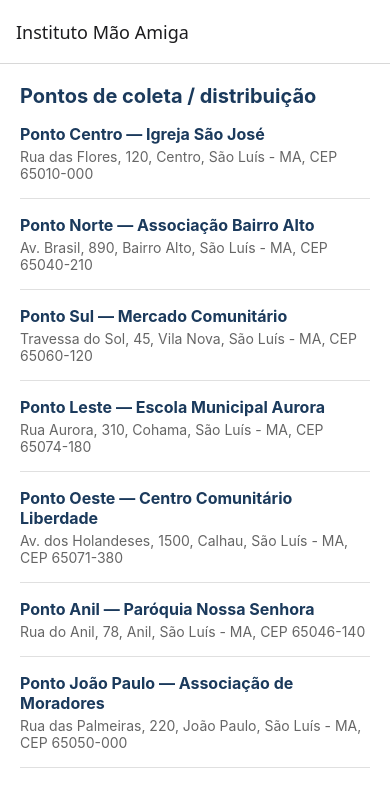
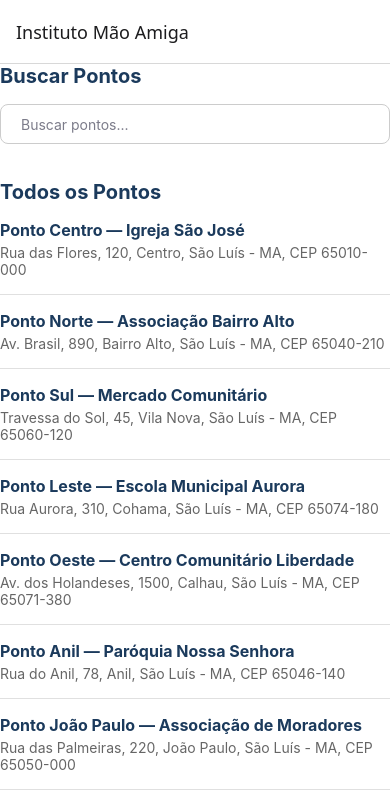
Before and after one commit to college-soft-eng-repos/instituto-mao-amiga, a React Native app: screen /Lista in a window 390 px wide. Shown: the top 808 px of the page. Built offline with nearby package versions, Linux system fonts and the light colour scheme.

Commit message:
feat: filtro de busca

```diff
--- a/TelaListaPontos.tsx
+++ b/TelaListaPontos.tsx
@@ -1,5 +1,6 @@
-import { View, Text, StyleSheet, TouchableOpacity, FlatList } from 'react-native';
+import { View, Text, StyleSheet, TouchableOpacity, FlatList, SafeAreaView, TextInput } from 'react-native';
 import type { NativeStackNavigationProp } from '@react-navigation/native-stack';
+import { useMemo, useState } from 'react';
 
 export type Ponto = {
   id: string;
@@ -93,13 +94,29 @@ function PontoItem({
 }
 
 export default function TelaListaPontos({ navigation }: Props) {
+  const [busca, setBusca] = useState('');
+  const pontosFiltrados = useMemo(() => {
+    return pontosMock.filter((ponto) =>
+      ponto.nome.toLowerCase().includes(busca.toLowerCase())
+    );
+  }, [busca])
+
   return (
-    <FlatList
-      style={styles.container}
-      data={pontosMock}
+    <SafeAreaView style={styles.container}>
+      <Text style={styles.titulo}>Buscar Pontos</Text>
+      <TextInput
+        style={styles.inputBusca}
+        placeholder="Buscar pontos..."
+        placeholderTextColor="#7c7c8a"
+        value={busca}
+        onChangeText={setBusca}
+        autoCorrect={false}
+      />
+      <FlatList
+      data={pontosFiltrados}
       keyExtractor={(item) => item.id}
       ListHeaderComponent={
-        <Text style={styles.titulo}>Pontos de coleta / distribuição</Text>
+        <Text style={styles.titulo}>Todos os Pontos</Text>
       }
       renderItem={({ item }) => (
         <PontoItem
@@ -107,7 +124,9 @@ export default function TelaListaPontos({ navigation }: Props) {
           onPress={() => navigation.navigate('Detalhe', { pontoId: item.id })}
         />
       )}
+      contentContainerStyle={styles.listaContainer}
     />
+    </SafeAreaView>
   );
 }
 
@@ -139,4 +158,16 @@ const styles = StyleSheet.create({
     color: '#666666',
     marginTop: 4,
   },
+  inputBusca: {
+    height: 40,
+    borderColor: '#CCCCCC',
+    borderWidth: 1,
+    borderRadius: 8,
+    paddingHorizontal: 20,
+    marginBottom: 36,
+    color: '#000000',
+  },
+  listaContainer: {
+    paddingBottom: 20,
+  },
 });
```
